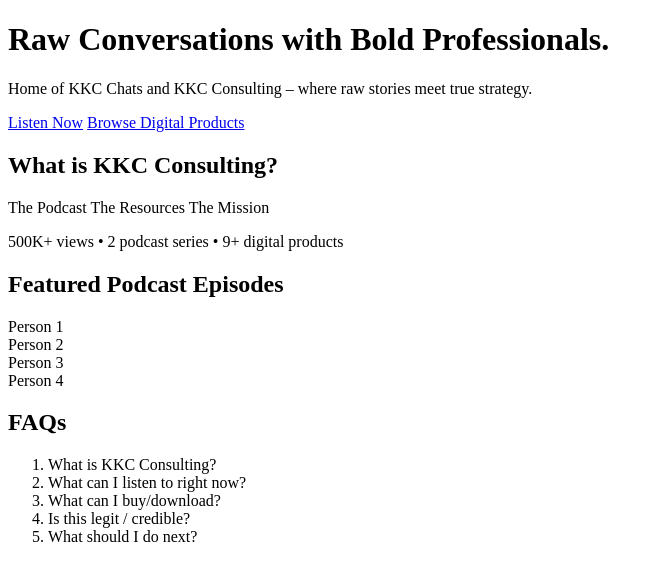
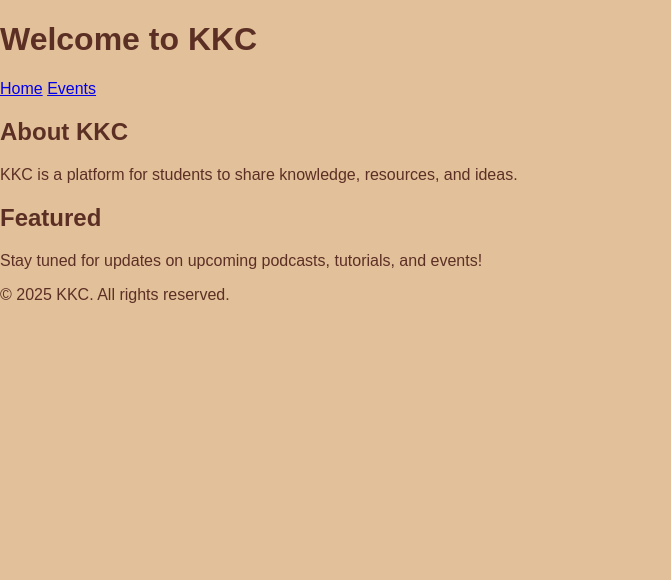
Before and after one commit to Pranoym17/KKC-Website, a plain HTML site: page index.html in a window 1280 px wide. Shown: the whole page, without its empty margins (0-671 px from the left). Drawn offline with Linux system fonts and the light colour scheme.

Commit message:
Add files via upload

```diff
--- a/index.html
+++ b/index.html
@@ -2,51 +2,33 @@
 <html lang="en">
 <head>
   <meta charset="UTF-8" />
-  <meta name="viewport" content="width=device-width, initial-scale=1.0"/>
-  <title>KKC Consulting</title>
-  <link rel="stylesheet" href="styles.css" />
+  <meta name="viewport" content="width=device-width, initial-scale=1.0" />
+  <title>KKC Website</title>
+  <link rel="stylesheet" href="style.css" />
 </head>
 <body>
-  <header class="hero">
-    <div class="hero-content">
-      <h1>Raw Conversations with Bold Professionals.</h1>
-      <p>Home of KKC Chats and KKC Consulting – where raw stories meet true strategy.</p>
-      <div class="hero-buttons">
-        <a href="#" class="btn">Listen Now</a>
-        <a href="#" class="btn outline">Browse Digital Products</a>
-      </div>
-    </div>
+  <header>
+    <h1>Welcome to KKC</h1>
+    <nav>
+      <a href="index.html">Home</a>
+      <a href="events.html">Events</a>
+    </nav>
   </header>
 
-  <section class="info-section">
-    <h2>What is KKC Consulting?</h2>
-    <div class="tags">
-      <span>The Podcast</span>
-      <span>The Resources</span>
-      <span>The Mission</span>
-    </div>
-    <p class="summary">500K+ views • 2 podcast series • 9+ digital products</p>
-  </section>
+  <main>
+    <section>
+      <h2>About KKC</h2>
+      <p>KKC is a platform for students to share knowledge, resources, and ideas.</p>
+    </section>
 
-  <section class="featured">
-    <h2>Featured Podcast Episodes</h2>
-    <div class="profiles">
-      <div class="profile-card">Person 1</div>
-      <div class="profile-card">Person 2</div>
-      <div class="profile-card">Person 3</div>
-      <div class="profile-card">Person 4</div>
-    </div>
-  </section>
+    <section>
+      <h2>Featured</h2>
+      <p>Stay tuned for updates on upcoming podcasts, tutorials, and events!</p>
+    </section>
+  </main>
 
-  <section class="faq">
-    <h2>FAQs</h2>
-    <ol>
-      <li>What is KKC Consulting?</li>
-      <li>What can I listen to right now?</li>
-      <li>What can I buy/download?</li>
-      <li>Is this legit / credible?</li>
-      <li>What should I do next?</li>
-    </ol>
-  </section>
+  <footer>
+    <p>&copy; 2025 KKC. All rights reserved.</p>
+  </footer>
 </body>
 </html>
```
Also changed, not shown: events.html (deleted, +0 -84 lines), package-lock.json (added), styles.css (added).
